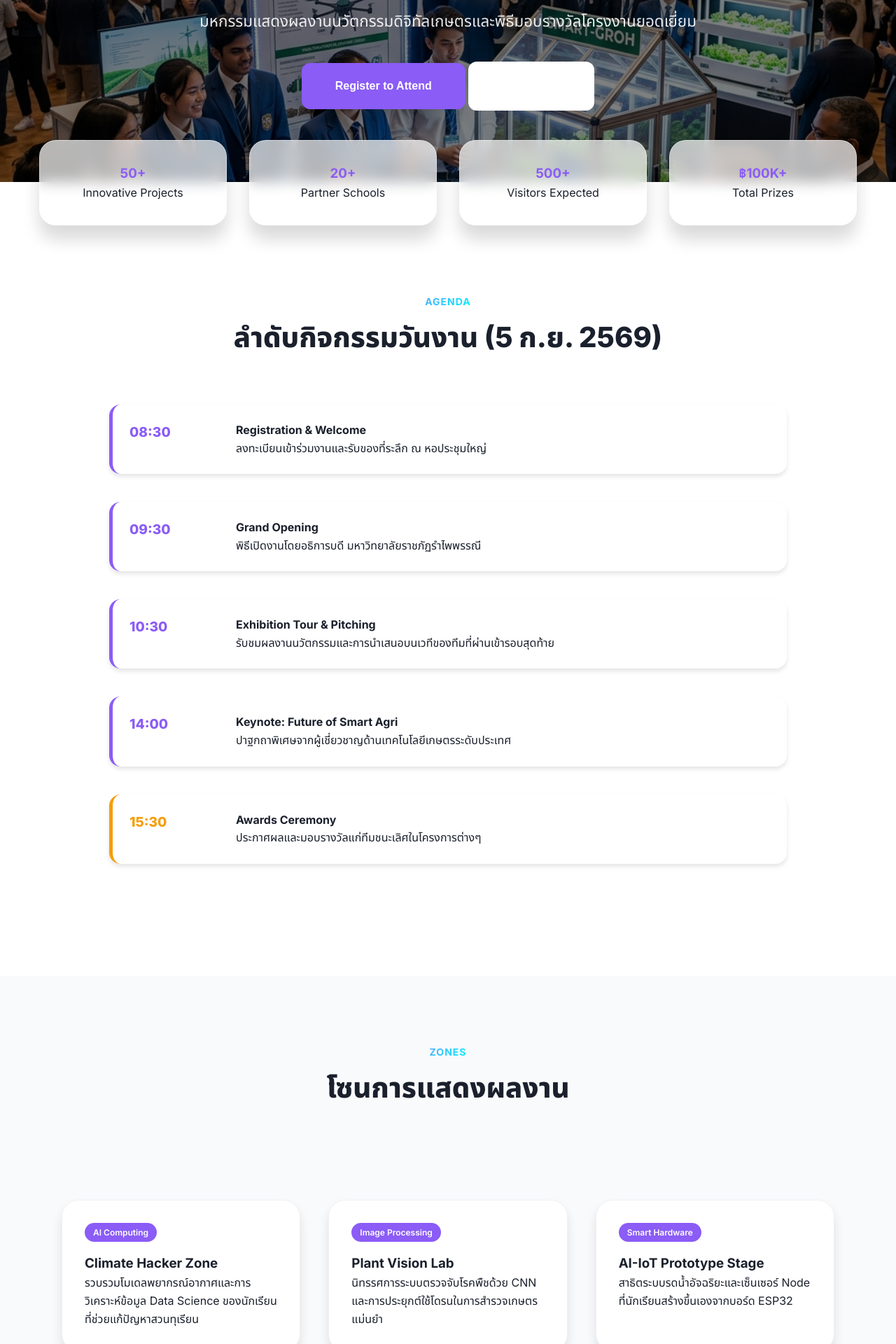
After one commit to TsanaPhysics/rbrupraneet_agri_inno2026, a PHP site: page /showcase.php in a window 1280 px wide. The commit adds this page. Shown: the part 320-2240 px from the top of the page at 70% size. Run offline with PHP 8.4, Linux system fonts and the light colour scheme.

Commit message:
Finalize Activity 4: Tech Showcase 2026 and link all activities to their pages

```diff
--- a/languages/th.php
+++ b/languages/th.php
@@ -15,6 +15,7 @@ $lang = array(
     'nav_workshop_1' => 'เวิร์กช็อป Climate',
     'nav_workshop_2' => 'เวิร์กช็อป CNN',
     'nav_workshop_3' => 'เวิร์กช็อป AI-IoT',
+    'nav_workshop_4' => 'Showcase 2026',
 
     // Hero Section
     'hero_title' => 'ศูนย์พัฒนานวัตกรรมเกษตรดิจิทัล',
--- /dev/null
+++ b/showcase.php
@@ -0,0 +1,297 @@
+<?php
+session_start();
+$lang_code = isset($_SESSION['lang']) ? $_SESSION['lang'] : 'th';
+require_once "languages/{$lang_code}.php";
+require_once "db_connect.php";
+?>
+<!DOCTYPE html>
+<html lang="<?php echo $lang_code; ?>">
+
+<head>
+    <meta charset="UTF-8">
+    <meta name="viewport" content="width=device-width, initial-scale=1.0">
+    <title>Tech Showcase 2026 | Agri-Innovation Exhibition</title>
+    <!-- Fonts -->
+    <link rel="preconnect" href="https://fonts.googleapis.com">
+    <link rel="preconnect" href="https://fonts.gstatic.com" crossorigin>
+    <link href="https://fonts.googleapis.com/css2?family=Inter:wght@300;400;500;600;700;800&family=Noto+Sans+Thai:wght@300;400;500;600;700;800&display=swap" rel="stylesheet">
+
+    <!-- CSS -->
+    <link rel="stylesheet" href="css/sections.css">
+
+    <style>
+        :root {
+            --showcase-accent: #8b5cf6; /* Purple for Innovation/Future */
+            --glass-bg: rgba(255, 255, 255, 0.7);
+            --glass-border: rgba(255, 255, 255, 0.4);
+        }
+
+        .showcase-hero {
+            background: linear-gradient(rgba(0,0,0,0.5), rgba(0,0,0,0.5)), url('assets/images/activities/tech_showcase_v2.png');
+            background-size: cover;
+            background-position: center;
+            height: 500px;
+            display: flex;
+            align-items: center;
+            justify-content: center;
+            text-align: center;
+            color: white;
+            margin-top: 80px;
+        }
+
+        .stats-grid {
+            display: grid;
+            grid-template-columns: repeat(auto-fit, minmax(200px, 1fr));
+            gap: 2rem;
+            margin-top: -60px;
+            padding: 0 1rem;
+        }
+
+        .stat-card {
+            background: var(--glass-bg);
+            backdrop-filter: blur(10px);
+            padding: 2rem;
+            border-radius: var(--radius-2xl);
+            border: 1px solid var(--glass-border);
+            text-align: center;
+            box-shadow: var(--shadow-xl);
+        }
+
+        .timeline-container {
+            position: relative;
+            max-width: 1000px;
+            margin: 4rem auto;
+            padding: 0 1rem;
+        }
+
+        .timeline-item {
+            display: grid;
+            grid-template-columns: 120px 1fr;
+            gap: 2rem;
+            margin-bottom: 2.5rem;
+            padding: 1.5rem;
+            background: white;
+            border-radius: var(--radius-xl);
+            box-shadow: var(--shadow-md);
+            border-left: 5px solid var(--showcase-accent);
+            transition: transform 0.3s;
+        }
+
+        .timeline-item:hover {
+            transform: scale(1.02);
+        }
+
+        .timeline-time {
+            font-weight: 800;
+            color: var(--showcase-accent);
+            font-size: 1.2rem;
+        }
+
+        .zone-grid {
+            display: grid;
+            grid-template-columns: repeat(auto-fit, minmax(300px, 1fr));
+            gap: 2.5rem;
+            padding: 4rem 1rem;
+        }
+
+        .zone-card {
+            background: white;
+            border-radius: var(--radius-2xl);
+            overflow: hidden;
+            box-shadow: var(--shadow-lg);
+            border: 1px solid rgba(0,0,0,0.05);
+        }
+
+        .zone-content {
+            padding: 2rem;
+        }
+
+        .zone-tag {
+            background: var(--showcase-accent);
+            color: white;
+            padding: 4px 12px;
+            border-radius: 50px;
+            font-size: 0.75rem;
+            font-weight: 600;
+            margin-bottom: 1rem;
+            display: inline-block;
+        }
+
+        .award-banner {
+            background: linear-gradient(135deg, #1e293b, #0f172a);
+            color: white;
+            padding: 5rem 1rem;
+            text-align: center;
+            border-radius: var(--radius-4xl);
+            margin: 4rem 0;
+        }
+
+        .award-card {
+            background: rgba(255,255,255,0.05);
+            border: 1px solid rgba(255,255,255,0.1);
+            padding: 2rem;
+            border-radius: var(--radius-2xl);
+            transition: all 0.3s;
+        }
+
+        .award-card:hover {
+            background: rgba(255,255,255,0.1);
+            border-color: var(--showcase-accent);
+        }
+
+    </style>
+</head>
+
+<body>
+    <?php include 'components/navigation.php'; ?>
+
+    <main>
+        <!-- Showcase Hero -->
+        <section class="showcase-hero">
+            <div class="container">
+                <span class="section-tag" style="background: var(--showcase-accent); color: white;">Grand Finale Event</span>
+                <h1 style="font-size: 4rem; font-weight: 800; margin-bottom: 1rem; text-shadow: 0 5px 15px rgba(0,0,0,0.3);">Tech Showcase 2026</h1>
+                <p style="font-size: 1.4rem; opacity: 0.9; max-width: 800px; margin: 0 auto;">มหกรรมแสดงผลงานนวัตกรรมดิจิทัลเกษตรและพิธีมอบรางวัลโครงงานยอดเยี่ยม</p>
+                <div style="margin-top: 2.5rem;">
+                    <button class="btn btn-primary" style="background: var(--showcase-accent);">Register to Attend</button>
+                    <button class="btn btn-secondary" style="border-color: white; color: white;">Event Map</button>
+                </div>
+            </div>
+        </section>
+
+        <!-- Dynamic Stats Card -->
+        <section class="container stats-grid">
+            <div class="stat-card">
+                <h3 style="color: var(--showcase-accent);">50+</h3>
+                <p>Innovative Projects</p>
+            </div>
+            <div class="stat-card">
+                <h3 style="color: var(--showcase-accent);">20+</h3>
+                <p>Partner Schools</p>
+            </div>
+            <div class="stat-card">
+                <h3 style="color: var(--showcase-accent);">500+</h3>
+                <p>Visitors Expected</p>
+            </div>
+            <div class="stat-card">
+                <h3 style="color: var(--showcase-accent);">฿100K+</h3>
+                <p>Total Prizes</p>
+            </div>
+        </section>
+
+        <!-- Event Timeline -->
+        <section class="container" style="padding: 6rem 1rem;">
+            <div class="section-header">
+                <span class="section-tag">Agenda</span>
+                <h2 class="section-title">ลำดับกิจกรรมวันงาน (5 ก.ย. 2569)</h2>
+            </div>
+
+            <div class="timeline-container">
+                <div class="timeline-item">
+                    <div class="timeline-time">08:30</div>
+                    <div>
+                        <h4>Registration & Welcome</h4>
+                        <p class="small text-muted">ลงทะเบียนเข้าร่วมงานและรับของที่ระลึก ณ หอประชุมใหญ่</p>
+                    </div>
+                </div>
+                <div class="timeline-item">
+                    <div class="timeline-time">09:30</div>
+                    <div>
+                        <h4>Grand Opening</h4>
+                        <p class="small text-muted">พิธีเปิดงานโดยอธิการบดี มหาวิทยาลัยราชภัฏรำไพพรรณี</p>
+                    </div>
+                </div>
+                <div class="timeline-item">
+                    <div class="timeline-time">10:30</div>
+                    <div>
+                        <h4>Exhibition Tour & Pitching</h4>
+                        <p class="small text-muted">รับชมผลงานนวัตกรรมและการนำเสนอบนเวทีของทีมที่ผ่านเข้ารอบสุดท้าย</p>
+                    </div>
+                </div>
+                <div class="timeline-item">
+                    <div class="timeline-time">14:00</div>
+                    <div>
+                        <h4>Keynote: Future of Smart Agri</h4>
+                        <p class="small text-muted">ปาฐกถาพิเศษจากผู้เชี่ยวชาญด้านเทคโนโลยีเกษตรระดับประเทศ</p>
+                    </div>
+                </div>
+                <div class="timeline-item" style="border-left-color: #f59e0b;">
+                    <div class="timeline-time" style="color: #f59e0b;">15:30</div>
+                    <div>
+                        <h4>Awards Ceremony</h4>
+                        <p class="small text-muted">ประกาศผลและมอบรางวัลแก่ทีมชนะเลิศในโครงการต่างๆ</p>
+                    </div>
+                </div>
+            </div>
+        </section>
+
+        <!-- Exhibition Zones -->
+        <section class="container-fluid" style="background: #f8fafc; padding: 6rem 1rem;">
+            <div class="container">
+                <div class="section-header">
+                    <span class="section-tag">Zones</span>
+                    <h2 class="section-title">โซนการแสดงผลงาน</h2>
+                </div>
+
+                <div class="zone-grid">
+                    <div class="zone-card">
+                        <div class="zone-content">
+                            <span class="zone-tag">AI Computing</span>
+                            <h3>Climate Hacker Zone</h3>
+                            <p>รวบรวมโมเดลพยากรณ์อากาศและการวิเคราะห์ข้อมูล Data Science ของนักเรียนที่ช่วยแก้ปัญหาสวนทุเรียน</p>
+                        </div>
+                    </div>
+                    <div class="zone-card">
+                        <div class="zone-content">
+                            <span class="zone-tag">Image Processing</span>
+                            <h3>Plant Vision Lab</h3>
+                            <p>นิทรรศการระบบตรวจจับโรคพืชด้วย CNN และการประยุกต์ใช้โดรนในการสำรวจเกษตรแม่นยำ</p>
+                        </div>
+                    </div>
+                    <div class="zone-card">
+                        <div class="zone-content">
+                            <span class="zone-tag">Smart Hardware</span>
+                            <h3>AI-IoT Prototype Stage</h3>
+                            <p>สาธิตระบบรดน้ำอัจฉริยะและเซ็นเซอร์ Node ที่นักเรียนสร้างขึ้นเองจากบอร์ด ESP32</p>
+                        </div>
+                    </div>
+                </div>
+            </div>
+        </section>
+
+        <!-- Award Preview -->
+        <section class="container">
+            <div class="award-banner">
+                <h2 style="font-size: 2.5rem; margin-bottom: 2rem;">Prestige & Recognition</h2>
+                <div class="grid" style="display: grid; grid-template-columns: repeat(auto-fit, minmax(250px, 1fr)); gap: 2rem; padding: 0 2rem;">
+                    <div class="award-card">
+                        <i style="font-size: 3rem; display: block; margin-bottom: 1rem;">🏆</i>
+                        <h4>Innovation of the Year</h4>
+                        <p class="small opacity-70">สุดยอดนวัตกรรมที่มีผลกระทบต่อภาคการเกษตรสูงสุด</p>
+                    </div>
+                    <div class="award-card">
+                        <i style="font-size: 3rem; display: block; margin-bottom: 1rem;">💡</i>
+                        <h4>Best Tech Prototype</h4>
+                        <p class="small opacity-70">ผลงานที่มีการออกแบบฮาร์ดแวร์และซอฟต์แวร์ยอดเยี่ยม</p>
+                    </div>
+                    <div class="award-card">
+                        <i style="font-size: 3rem; display: block; margin-bottom: 1rem;">🤝</i>
+                        <h4>Community Impact Award</h4>
+                        <p class="small opacity-70">นวัตกรรมที่สามารถนำไปใช้งานจริงในชุมชนได้ดีที่สุด</p>
+                    </div>
+                </div>
+            </div>
+        </section>
+    </main>
+
+    <?php include 'components/footer.php'; ?>
+
+    <script>
+        // Simple scroll reveal
+        window.addEventListener('scroll', () => {
+             // Logic for reveal effects if needed
+        });
+    </script>
+</body>
+
+</html>
```
Also changed, not shown: assets/images/activities/tech_showcase_v2.png (added), storage/database/activities.json.
